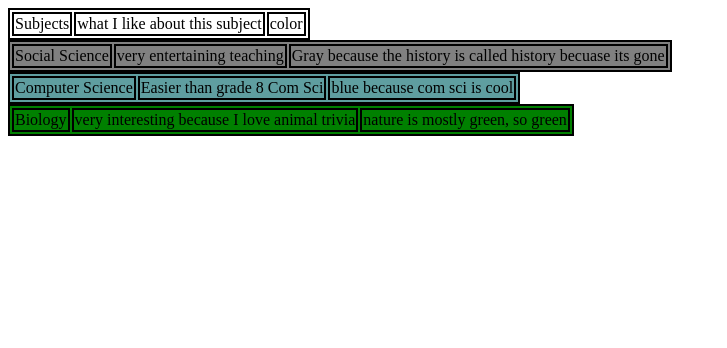
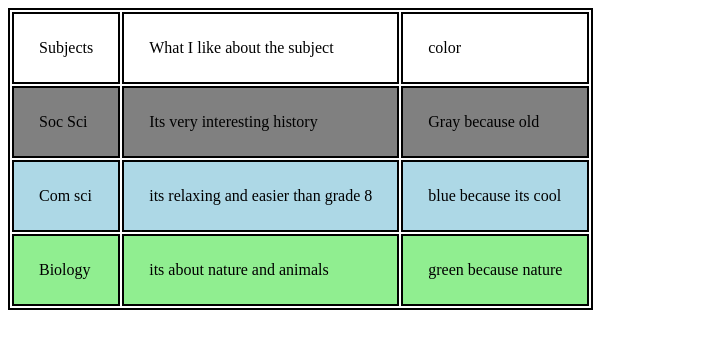
Before and after one commit to cool-gamerz9000/Potassium-lab3-, a plain HTML site: page index.html in a window 1280 px wide. Shown: the whole page, without its empty margins (0-727 px from the left). Drawn offline with Linux system fonts and the light colour scheme.

Commit message:
Add files via upload

```diff
--- a/index.html
+++ b/index.html
@@ -9,37 +9,26 @@
         <meta name="date-submitted" content="10/01/24">
     </head>
     <body>
-        <table style="border: 2px solid black;">
-            <tr>
-                <td style="border: 2px solid black;">Subjects</td>
-                <td style="border: 2px solid black;">what I like about this subject</td>
-                <td style="border: 2px solid black;">color</td>
-            </tr>
-          </table>
-
-          <table style="border: 2px solid black; background-color: gray;">
-            <tr>
-                <td style="border: 2px solid black;">Social Science</td>
-                <td style="border: 2px solid black;">very entertaining teaching</td>
-                <td style="border: 2px solid black;">Gray because the history is called history becuase its gone</td>
-            </tr>
-          </table>
-
-          <table style="border: 2px solid black; background-color: cadetblue;">
-            <tr>
-                <td style="border: 2px solid black;">Computer Science</td>
-                <td style="border: 2px solid black;">Easier than grade 8 Com Sci</td>
-                <td style="border: 2px solid black;">blue because com sci is cool</td>
-            </tr>
-          </table>
-
-          <table style="border: 2px solid black; background-color: green;">
-            <tr>
-                <td style="border: 2px solid black;">Biology</td>
-                <td style="border: 2px solid black;">very interesting because I love animal trivia</td>
-                <td style="border: 2px solid black;">nature is mostly green, so green</td>
-            </tr>
-          </table>
-
-    </body>
+      <table style="border: 2px solid black; background-color: white;">
+        <tr>
+            <td style="border: 2px solid black; padding: 25px;">Subjects</td>
+            <td style="border: 2px solid black; padding: 25px;">What I like about the subject</td>
+            <td style="border: 2px solid black; padding: 25px;">                   color              </td>
+        </tr>
+        <tr>
+            <td style="border: 2px solid black; padding: 25px; background-color: gray;">Soc Sci</td>
+            <td style="border: 2px solid black; padding: 25px; background-color: gray;">    Its very interesting history</td>
+            <td style="border: 2px solid black; padding: 25px; background-color: gray;">           Gray because old         </td>
+        </tr>
+        <tr>
+            <td style="border: 2px solid black; padding: 25px; background-color: lightblue;">Com sci</td>
+            <td style="border: 2px solid black; padding: 25px; background-color: lightblue;">its relaxing and easier than grade 8</td>
+            <td style="border: 2px solid black; padding: 25px; background-color: lightblue;">                   blue because its cool             </td>
+        </tr>
+        <tr>
+            <td style="border: 2px solid black; padding: 25px; background-color: lightgreen;">Biology</td>
+            <td style="border: 2px solid black; padding: 25px; background-color: lightgreen;">its about nature and animals</td>
+            <td style="border: 2px solid black; padding: 25px; background-color: lightgreen;">                   green because nature              </td>
+        </tr>
+      </table>
 </html>
```
